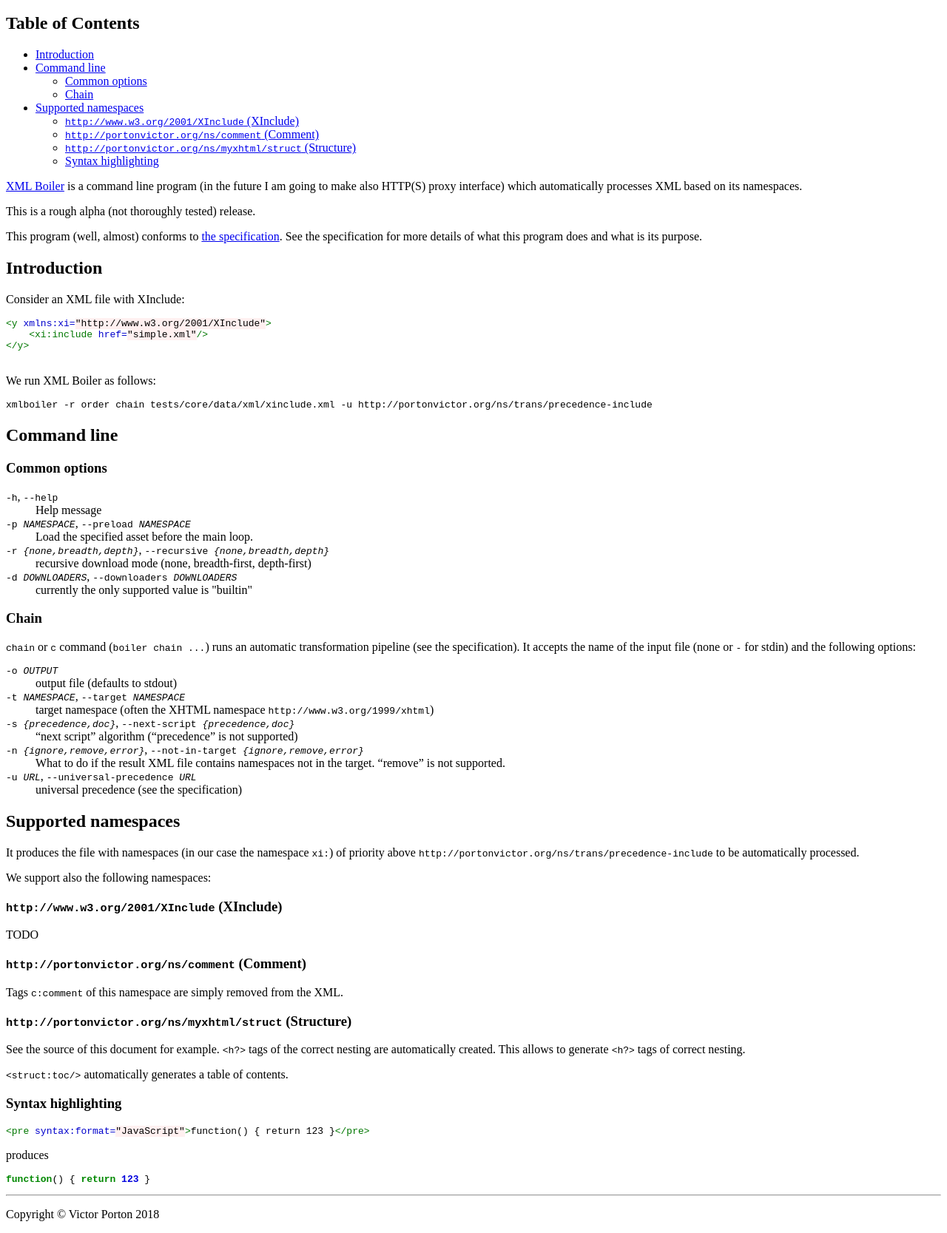
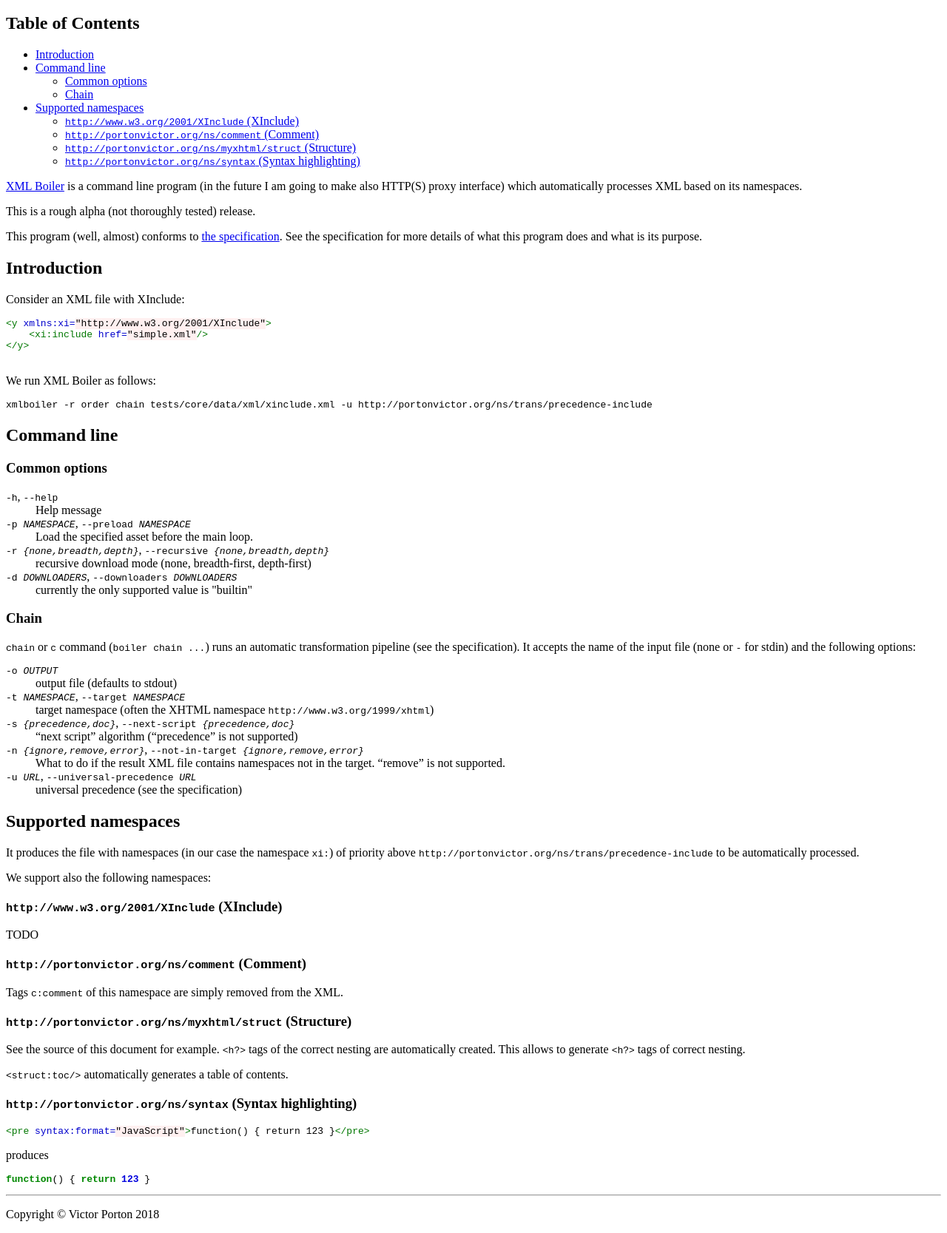
Before and after one commit to vporton/xml-boiler-docs, a plain HTML site: page index.html in a window 1280 px wide. Shown: the part 48-1715 px from the top of the page at 74% size. Drawn offline with Linux system fonts and the light colour scheme.

Commit message:
added a namespace URL

```diff
--- a/index.html
+++ b/index.html
@@ -10,7 +10,7 @@
 
     <h2>Table of Contents</h2>
 
-    <ul class="ToC"><li><a href="#idm15">Introduction</a></li><li><a href="#idm21">Command line</a><ul class="ToC"><li><a href="#idm23">Common options</a></li><li><a href="#idm48">Chain</a></li></ul></li><li><a href="#idm88">Supported namespaces</a><ul class="ToC"><li><a href="#idm94"><code>http://www.w3.org/2001/XInclude</code> (XInclude)</a></li><li><a href="#idm98"><code>http://portonvictor.org/ns/comment</code> (Comment)</a></li><li><a href="#idm103"><code>http://portonvictor.org/ns/myxhtml/struct</code> (Structure)</a></li><li><a href="#idm111">Syntax highlighting</a></li></ul></li></ul>
+    <ul class="ToC"><li><a href="#idm15">Introduction</a></li><li><a href="#idm21">Command line</a><ul class="ToC"><li><a href="#idm23">Common options</a></li><li><a href="#idm48">Chain</a></li></ul></li><li><a href="#idm88">Supported namespaces</a><ul class="ToC"><li><a href="#idm94"><code>http://www.w3.org/2001/XInclude</code> (XInclude)</a></li><li><a href="#idm98"><code>http://portonvictor.org/ns/comment</code> (Comment)</a></li><li><a href="#idm103"><code>http://portonvictor.org/ns/myxhtml/struct</code> (Structure)</a></li><li><a href="#idm111"><code>http://portonvictor.org/ns/syntax</code> (Syntax highlighting)</a></li></ul></li></ul>
 
     <p><a href="https://github.com/vporton/xml-boiler">XML Boiler</a> is a command line program (in the future I am going to make also HTTP(S) proxy interface)
     which automatically processes XML based on its namespaces.</p>
@@ -100,7 +100,7 @@
             <p><code>&lt;struct:toc/&gt;</code> automatically generates a table of contents.</p>
 
 
-        <h3 id="idm111">Syntax highlighting</h3>
+        <h3 id="idm111"><code>http://portonvictor.org/ns/syntax</code> (Syntax highlighting)</h3>
 
             <pre><div class="highlight"><pre><span/><span class="nt">&lt;pre</span> <span class="na">syntax:format=</span><span class="s">&quot;JavaScript&quot;</span><span class="nt">&gt;</span>function() { return 123 }<span class="nt">&lt;/pre&gt;</span>
 </pre></div></pre>
```
